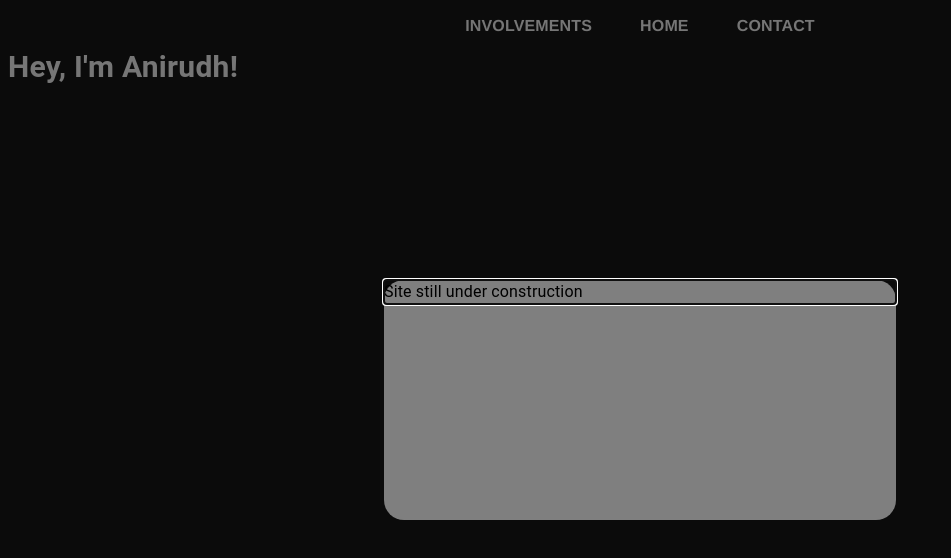
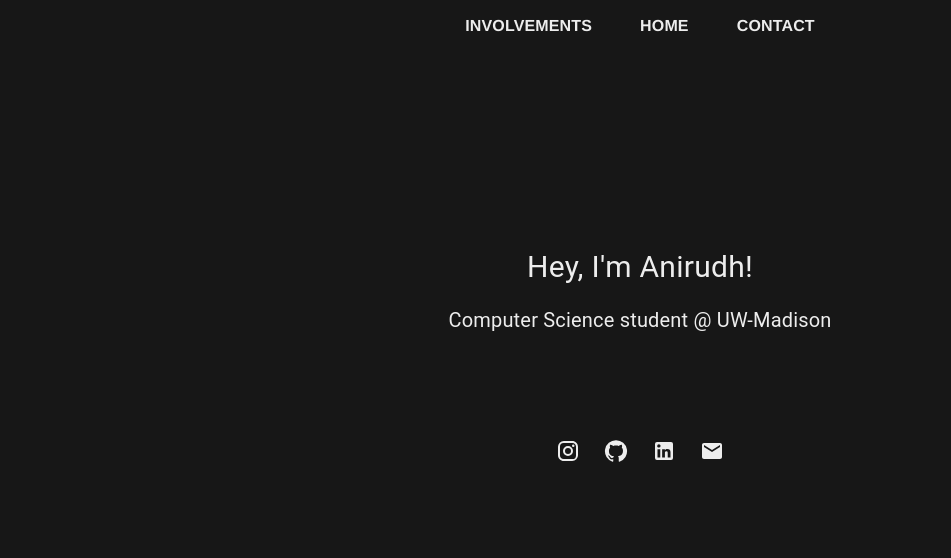
Before and after one commit to asvaliveti/asvaliveti.github.io, a React (Create React App) app: page / in a window 1280 px wide. Shown: the top 558 px of the page, without its empty margins (0-951 px from the left). Built offline with nearby package versions, Linux system fonts and the light colour scheme.

Commit message:
updated home page

```diff
--- a/src/App.js
+++ b/src/App.js
@@ -25,16 +25,6 @@ function App() {
     document.body.style = 'background: #171717;';
 
     const navigate = useNavigate();
-    const [open, setOpen] = useState(true);
-
-
-    // const handleOpen = () => {
-    //     setOpen(true);
-    // }
-
-    const handleClose = () => {
-        setOpen(false);
-    }
 
     return (
       <div>
@@ -63,20 +53,10 @@ function App() {
             </Grid>
           </Grid>
         </AppBar>
-        <Modal
-          open={open}
-          onClose={handleClose}
-          sx={styles.modal}
-        >
-          <Box >
-              <Typography sx={{top: "50%", left: "50%"}}>
-                  Site still under construction
-              </Typography>
-          </Box>
-        </Modal>
         <Routes>
           <Route path="/involvements" element={<Involvements />} />
           <Route path="/contact" element={<Contact />} />
+          <Route path="/home" element={<Home />} />
           <Route path="/" element={<Home />}>
             <Route index element={<Home />} />
             <Route path="*" element={<Home />} />
--- a/src/pages/home.js
+++ b/src/pages/home.js
@@ -1,19 +1,74 @@
 import React from "react";
-import { Box, Typography } from "@mui/material";
+import { Grid, Typography } from "@mui/material";
+import IconButton from "@mui/material/IconButton";
+import InstagramIcon from "@mui/icons-material/Instagram";
+import GitHubIcon from "@mui/icons-material/GitHub";
+import LinkedInIcon from "@mui/icons-material/LinkedIn";
+import EmailIcon from "@mui/icons-material/Email";
+
+const styles = {
+    titleText: {
+        fontSize: 30,
+        fontWeight: 400,
+        color: "#EDEDED",
+        height: "100%"
+    },
+    subTitle: {
+        fontSize: 20,
+        fontWeight: 400,
+        color: "#EDEDED"
+    },
+    icons: {
+        color: "#EDEDED",
+    }
+}
 
 function Home() {
-    const titleText = {
-        fontSize: 30,
-        fontWeight: 700,
-        color: "#EDEDED",
-        height: "100%"
-    };
+
+    const renderSocials = () => {
+        return (
+            <div>
+                <Grid container direction={"row"} spacing={1}>
+                    <Grid item>
+                        <IconButton onClick={() => window.location.replace("https://www.instagram.com/ani_valiveti/")}>
+                            <InstagramIcon sx={styles.icons}/>
+                        </IconButton>
+                    </Grid>
+                    <Grid item>
+                        <IconButton onClick={() => window.location.replace("https://github.com/asvaliveti")}>
+                            <GitHubIcon sx={styles.icons}/>
+                        </IconButton>
+                    </Grid>
+                    <Grid item>
+                        <IconButton onClick={() => window.location.replace("https://www.linkedin.com/in/avaliveti")}>
+                            <LinkedInIcon sx={styles.icons} />
+                        </IconButton>
+                    </Grid>
+                    <Grid item>
+                        <IconButton onClick={() => window.location.replace("mailto:asvaliveti@gmail.com")}>
+                            <EmailIcon sx={styles.icons} />
+                        </IconButton>
+                    </Grid>
+                </Grid>
+            </div>
+        );
+    }
 
     return (
         <div>
-            <Box container alignItems={"center"} justifyContent={"center"}>
-                <Typography sx={titleText} alignItems={"center"} justifyContent={"center"}>Hey, I'm Anirudh!</Typography>
-            </Box>
+            <Grid container sx={{height: "100%", width: "100%"}} alignItems={"center"} justifyContent={"center"}>
+                <Grid item xs={12} mt={25}>
+                    <Typography sx={styles.titleText} align={"center"}>Hey, I'm Anirudh!</Typography>
+                </Grid>
+                <Grid item xs={12} mt={2}>
+                    <Typography sx={styles.subTitle} align={"center"}>Computer Science student @ UW-Madison</Typography>
+                </Grid>
+                <Grid item mt={12}>
+                    <Grid container direction={"row"} justifyContent={"center"}>
+                        { renderSocials() }
+                    </Grid>
+                </Grid>
+            </Grid>
         </div>
     );
 }
```
